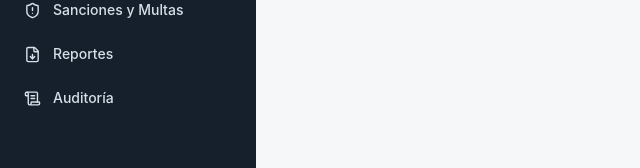
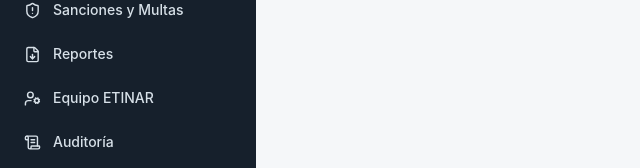
Before and after one commit to criatianalexaindercoquesuarez-lgtm/etinar-sst, a React (Vite) app in the folder frontend/: page / in a window 1280 px wide. Shown: the part 275-443 px from the top of the page, without its empty margins (0-640 px from the left). Built offline with nearby package versions, Linux system fonts and the light colour scheme; no server answers; sample sign-in values are in the browser's storage.

Commit message:
Add files via upload

```diff
--- a/frontend/src/components/Layout.tsx
+++ b/frontend/src/components/Layout.tsx
@@ -7,6 +7,7 @@ import {
   ScrollText,
   ShieldAlert,
   FileDown,
+  UserCog,
   LogOut,
 } from 'lucide-react';
 import { useAuth, ROLE_LABELS } from '../lib/auth';
@@ -37,6 +38,12 @@ const NAV_ITEMS = [
     label: 'Reportes',
     icon: FileDown,
     roles: ['admin', 'coordinador_sst', 'director'],
+  },
+  {
+    to: '/equipo',
+    label: 'Equipo ETINAR',
+    icon: UserCog,
+    roles: ['admin'],
   },
   {
     to: '/auditoria',
```
